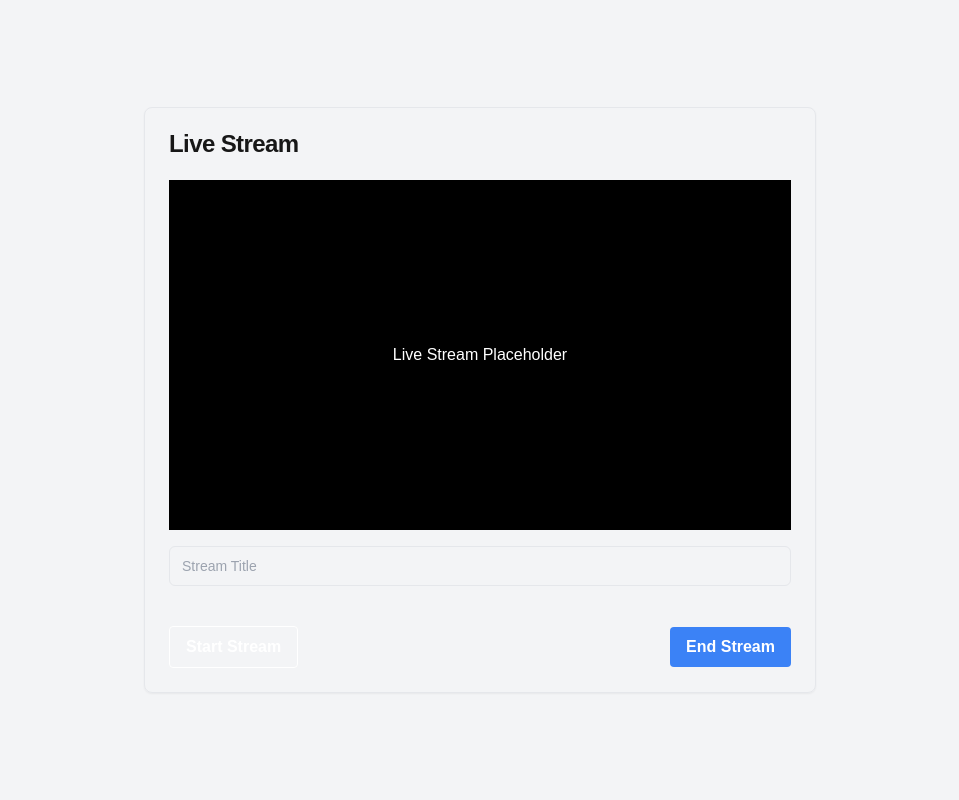
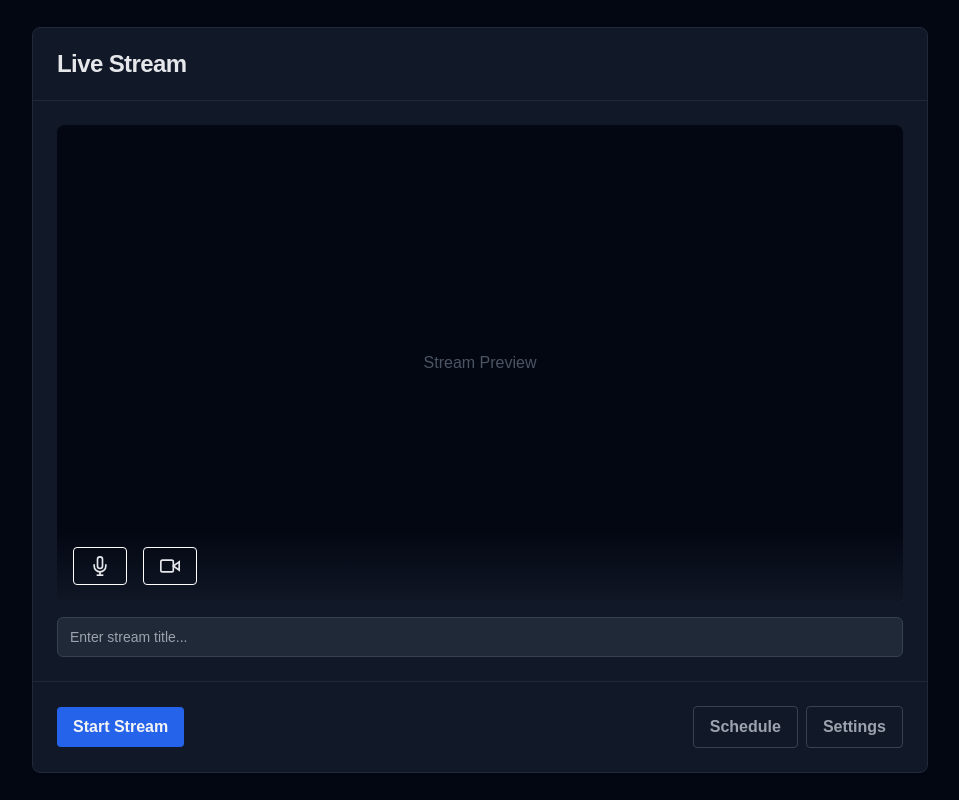
Before and after one commit to prashantxy/nowappfront_end, a Next.js app: page /stream in a window 1280 px wide. Shown: the whole page, without its empty margins (160-1119 px from the left). Built offline with nearby package versions, Linux system fonts and the light colour scheme.

Commit message:
Update page.tsx

```diff
--- a/app/stream/page.tsx
+++ b/app/stream/page.tsx
@@ -1,24 +1,154 @@
 "use client"
+import { useState } from "react"
 import { Button } from "../components/ui/button"
 import { Card, CardContent, CardFooter, CardHeader, CardTitle } from "../components/ui/card"
 import { Input } from "../components/ui/input"
 
+interface StreamStats {
+  viewers: number
+  duration: number
+  isLive: boolean
+  isMuted: boolean
+  isCameraOn: boolean
+}
+
+const Icons = {
+  Record: () => (
+    <svg className="w-5 h-5" viewBox="0 0 24 24" fill="currentColor">
+      <circle cx="12" cy="12" r="8" />
+    </svg>
+  ),
+  Camera: () => (
+    <svg className="w-5 h-5" viewBox="0 0 24 24" fill="none" stroke="currentColor" strokeWidth="2">
+      <path d="M23 7l-7 5 7 5V7z" />
+      <rect x="1" y="5" width="15" height="14" rx="2" ry="2" />
+    </svg>
+  ),
+  Mic: () => (
+    <svg className="w-5 h-5" viewBox="0 0 24 24" fill="none" stroke="currentColor" strokeWidth="2">
+      <path d="M12 1a3 3 0 0 0-3 3v8a3 3 0 0 0 6 0V4a3 3 0 0 0-3-3z" />
+      <path d="M19 10v2a7 7 0 0 1-14 0v-2" />
+      <line x1="12" y1="19" x2="12" y2="23" />
+      <line x1="8" y1="23" x2="16" y2="23" />
+    </svg>
+  )
+}
+
 export default function StreamPage() {
+  const [streamTitle, setStreamTitle] = useState("")
+  const [streamStats, setStreamStats] = useState<StreamStats>({
+    viewers: 0,
+    duration: 0,
+    isLive: false,
+    isMuted: false,
+    isCameraOn: true
+  })
+
+  const formatDuration = (seconds: number): string => {
+    const hrs = Math.floor(seconds / 3600)
+    const mins = Math.floor((seconds % 3600) / 60)
+    const secs = seconds % 60
+    return `${hrs.toString().padStart(2, '0')}:${mins.toString().padStart(2, '0')}:${secs.toString().padStart(2, '0')}`
+  }
+
+  const startStream = () => {
+    setStreamStats(prev => ({ ...prev, isLive: true }))
+    const interval = setInterval(() => {
+      setStreamStats(prev => ({
+        ...prev,
+        viewers: prev.viewers + Math.floor(Math.random() * 3),
+        duration: prev.duration + 1
+      }))
+    }, 1000)
+    return () => clearInterval(interval)
+  }
+
+  const endStream = () => {
+    setStreamStats(prev => ({ ...prev, isLive: false, viewers: 0, duration: 0 }))
+  }
+
   return (
-    <div className="flex justify-center items-center h-screen bg-gray-100">
-      <Card className="w-full max-w-2xl">
-        <CardHeader>
-          <CardTitle>Live Stream</CardTitle>
+    <div className="flex justify-center items-center min-h-screen bg-gray-950 p-4">
+      <Card className="w-full max-w-4xl bg-gray-900 border-gray-800">
+        <CardHeader className="border-b border-gray-800">
+          <div className="flex items-center justify-between">
+            <CardTitle className="text-gray-200">Live Stream</CardTitle>
+            {streamStats.isLive && (
+              <div className="flex items-center space-x-4 text-sm">
+                <span className="flex items-center text-red-500">
+                  <Icons.Record />
+                  <span className="ml-2">LIVE</span>
+                </span>
+                <span className="text-gray-400">{formatDuration(streamStats.duration)}</span>
+                <span className="text-gray-400">{streamStats.viewers} viewers</span>
+              </div>
+            )}
+          </div>
         </CardHeader>
-        <CardContent>
-          <div className="aspect-video bg-black mb-4 flex items-center justify-center text-white">
-            Live Stream Placeholder
+        <CardContent className="space-y-4 p-6">
+          <div className="aspect-video bg-gray-950 rounded-lg overflow-hidden relative">
+            <div className="absolute inset-0 flex items-center justify-center text-gray-600">
+              {streamStats.isLive ? "Broadcasting..." : "Stream Preview"}
+            </div>
+            <div className="absolute bottom-0 left-0 right-0 p-4 bg-gradient-to-t from-gray-900/90 to-transparent">
+              <div className="flex items-center space-x-4">
+                <Button
+                  variant="outline"
+                  onClick={() => setStreamStats(prev => ({ ...prev, isMuted: !prev.isMuted }))}
+                  className={`text-gray-200 hover:text-gray-100 ${streamStats.isMuted ? 'bg-red-500/20' : ''}`}
+                >
+                  <Icons.Mic />
+                </Button>
+                <Button
+                  variant="outline"
+                  onClick={() => setStreamStats(prev => ({ ...prev, isCameraOn: !prev.isCameraOn }))}
+                  className={`text-gray-200 hover:text-gray-100 ${!streamStats.isCameraOn ? 'bg-red-500/20' : ''}`}
+                >
+                  <Icons.Camera />
+                </Button>
+              </div>
+            </div>
           </div>
-          <Input placeholder="Stream Title" className="mb-4" />
+          <Input
+            placeholder="Enter stream title..."
+            value={streamTitle}
+            onChange={(e) => setStreamTitle(e.target.value)}
+            className="bg-gray-800 border-gray-700 text-gray-200 placeholder-gray-400 focus:border-blue-500"
+            disabled={streamStats.isLive}
+          />
         </CardContent>
-        <CardFooter className="flex justify-between">
-          <Button variant="outline">Start Stream</Button>
-          <Button>End Stream</Button>
+        <CardFooter className="flex justify-between border-t border-gray-800 p-6">
+          {!streamStats.isLive ? (
+            <Button
+              onClick={startStream}
+              className="bg-blue-600 hover:bg-blue-700 text-gray-100"
+              disabled={!streamTitle}
+            >
+              Start Stream
+            </Button>
+          ) : (
+            <Button
+              onClick={endStream}
+              variant="default"
+              className="bg-red-600 hover:bg-red-700 text-gray-100"
+            >
+              End Stream
+            </Button>
+          )}
+          <div className="flex space-x-2">
+            <Button
+              variant="outline"
+              className="border-gray-700 text-gray-400 hover:text-gray-200 hover:border-gray-600"
+            >
+              Schedule
+            </Button>
+            <Button
+              variant="outline"
+              className="border-gray-700 text-gray-400 hover:text-gray-200 hover:border-gray-600"
+            >
+              Settings
+            </Button>
+          </div>
         </CardFooter>
       </Card>
     </div>
```
